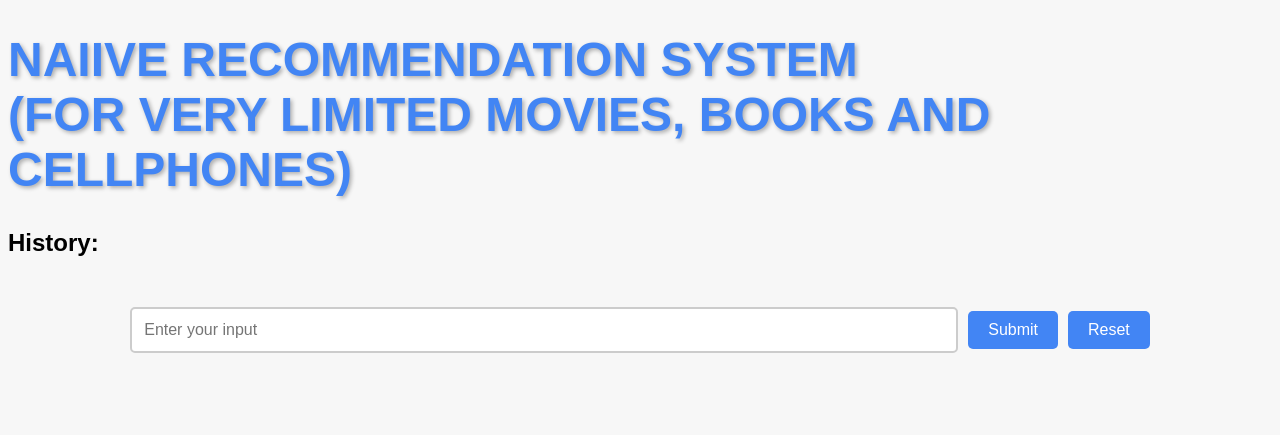
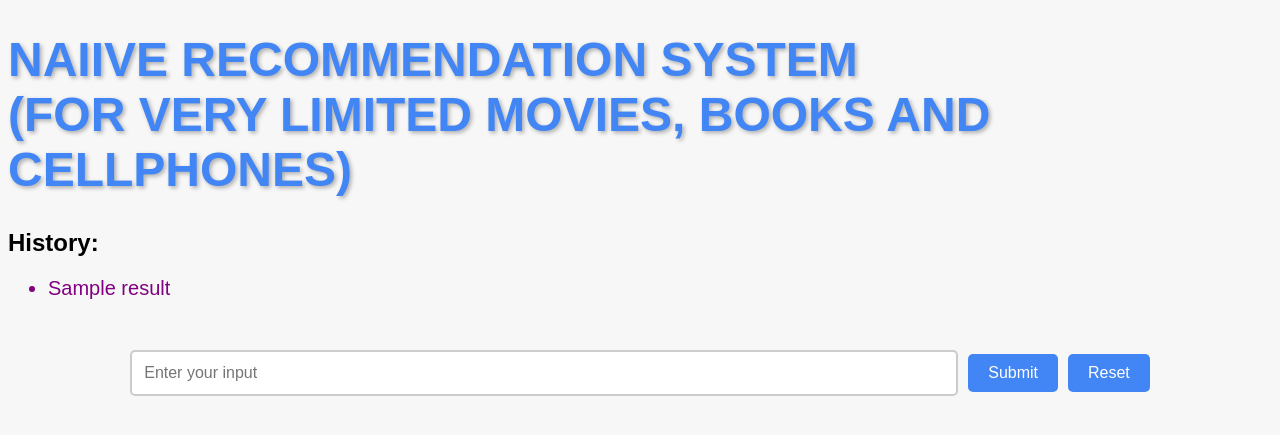
Before and after one commit to blueoran/CRS, a Flask app: template templates/index.html in a window 1280 px wide. Shown: the top 435 px of the page. Run offline with Flask 3, Linux system fonts and the light colour scheme; the template is opened without the code that fills it: most values are stand-ins (such as "Sample title", 1, 10 or a date in 2020).

Commit message:
double_click

```diff
--- a/app.py
+++ b/app.py
@@ -9,6 +9,7 @@ import openai
 from flask import Flask, render_template, request
 import pandas as pd
 import logging
+import signal
 
 app = Flask(__name__)
 
@@ -21,7 +22,6 @@ log_level=logging.DEBUG
 explicit=False
 verbose=False
 testcase=None
-pure_gpt=False
 
 product_dict = {
     './data/2022_movie.csv':'Title',
@@ -48,7 +48,6 @@ def create_instance(user_id):
         'log_file':file_logger,
         'product':Product(top_K,file_logger,product_detail_path,update_product,verbose,product_dict),
         'preference':Preference(file_logger,verbose),
-        'gpt_rec':PureGPT(file_logger)
     }
     user_instances[user_id]['evaluator'] = Evaluator(file_logger,user_instances[user_id]['product'].product_type_set,verbose)
     user_instances[user_id]['rec'] = Agent(user_instances[user_id]['product'],user_instances[user_id]['preference'],user_instances[user_id]['evaluator'],file_logger,explicit,verbose)
@@ -61,26 +60,16 @@ def create_instance(user_id):
 def index():
     if request.method == 'POST':
         user_input = request.form['user_input']
-
-        # user_id = request.environ.get('HTTP_X_REAL_IP', request.remote_addr)
         user_id = request.access_route[0]
+        print(user_id)
 
         if user_id not in user_instances:
             create_instance(user_id)
+
+        result_rec = user_instances[user_id]['rec'].user_interactive(user_input).replace('\n','<br />')
         user_history[user_id].append({'role': 'user', 'content': f'[[User]]: {user_input}'})
-        result_rec = user_instances[user_id]['rec'].user_interactive(user_input)
         user_history[user_id].append({'role': 'class_rec', 'content': f'[[Recommender]]: {result_rec}'})
-
-        # Specified if we want to use pure ChatGPT to generate response for comparison
-        if pure_gpt:
-            user_context[user_id].append({'role': 'user', 'content': user_input})
-            result_gpt = user_instances[user_id]['gpt_rec'].interactive(user_context[user_id])
-            user_history[user_id].append({'role': 'class_gpt', 'content': f'[[ChatGPT]]: {result_gpt}'})
-            user_context[user_id].append({"role":"assistant","content":result_rec})
-        else:
-            result_gpt = "\n"
-
-        return render_template('index.html', result=(result_rec,result_gpt), history=user_history[user_id])
+        return render_template('index.html', result=(f'[[Recommender]]: {result_rec}'), history=user_history[user_id])
 
 
     if request.args.get('reset') == 'true':
@@ -89,6 +78,5 @@ def index():
 
     return render_template('index.html')
 
-
 if __name__ == '__main__':
-    app.run(debug=True)
+    app.run()
--- a/crsgpt/agent/agent.py
+++ b/crsgpt/agent/agent.py
@@ -114,6 +114,7 @@ class Agent:
                         {'attribute':'Goal','content':goal},
                         {'attribute':'Instruction','content':instruction},
                         {'attribute':'User Preference','content':self.preference.user_preference},
+                        # {'attribute':'Resources','content':self.resources},
                         {'attribute':'Chat History','content':self.context[:-1]},
                         {'attribute':'User Input','content':self.context[-1]}
                     )},
--- a/templates/index.html
+++ b/templates/index.html
@@ -69,8 +69,11 @@
             text-shadow: 2px 2px 4px rgba(0, 0, 0, 0.3);
         }
     </style>
+    <script src="https://code.jquery.com/jquery-3.6.0.min.js"></script>
+
 </head>
 <body>
+    <div id="responseContainer">
     <div class="title-container">
     <h1 class="title">Naiive Recommendation System <br> (for very limited movies, books and cellphones)</h1>
     </div>
@@ -78,25 +81,29 @@
     {% if history %}
     <h2>History:</h2>
     <ul>
-        {% for message in history %}
+        {% for message in history[:-1] %}
         {% if message.role == 'user' %}
-        <li class="user-message">{{ message.content }}</li>
+        <li class="user-message">{{ message.content | safe  }}</li>
         {% elif message.role == 'class_rec' %}
-        <li class="class-rec-message">{{ message.content }}</li>
-        {% elif message.role == 'class_gpt' %}
-        <li class="class-gpt-message">{{ message.content }}</li>
+        <li class="class-rec-message">{{ message.content | safe  }}</li>
         {% endif %}
         {% endfor %}
+        {% if result %}
+        <li class="class-rec-message">{{ result | safe  }}</li>
+        {% endif %}
     </ul>
     {% endif %}
 
-    <form method="post">
+
+    <form method="post" onsubmit="submitForm(event)">
         <div class="input-container">
-            <input type="text" class="input-box" placeholder="Enter your input"  id="user_input" name="user_input" required>
-            <button type="submit" class="submit-button">Submit</button>
+            <input type="text" class="input-box" placeholder="Enter your input" id="user_input" name="user_input" required>
+            <button type="submit" class="submit-button" id="submitBtn">Submit</button>
             <button type="reset" class="reset-button" onclick="resetHistory()">Reset</button>
         </div>
     </form>
+
+    </div>
 
     <script>
 
@@ -106,5 +113,34 @@
             }
         }
     </script>
+
+
+    <script>
+        function submitForm(event) {
+            event.preventDefault(); // Prevent the default form submission
+            var submitBtn = document.getElementById("submitBtn");
+            submitBtn.disabled = true;
+            var user_input = document.getElementById("user_input").value;
+            var responseContainer = document.getElementById("responseContainer");
+            // Disable the submit button
+
+            $.ajax({
+                type: "POST",
+                url: "/", // Change this URL to the appropriate backend URL
+                data: { 'user_input': user_input },
+                success: function(response) {
+
+                    // Enable the submit button after the response is received
+                    responseContainer.innerHTML = response;
+                    submitBtn.disabled = false;
+                },
+                error: function() {
+                    // Enable the submit button on error
+                    submitBtn.disabled = false;
+                }
+            });
+        }
+    </script>
+
 </body>
 </html>
```
Also changed, not shown: crsgpt/prompter/prompter.py (+8 -2 lines), README.md.
